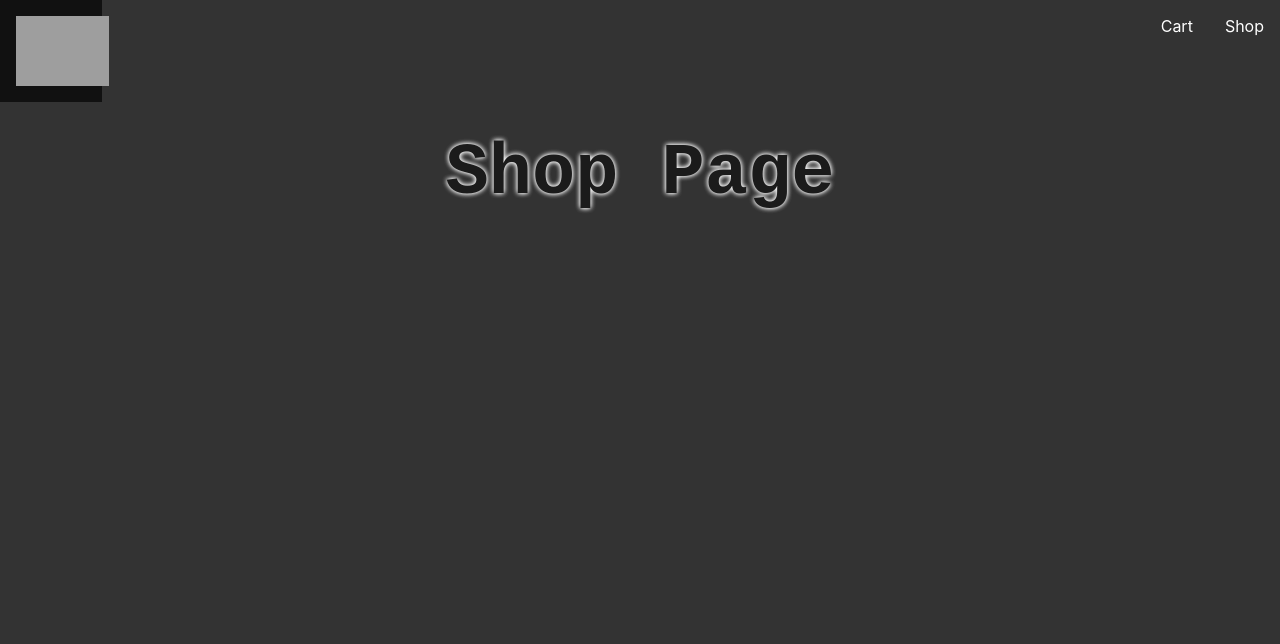
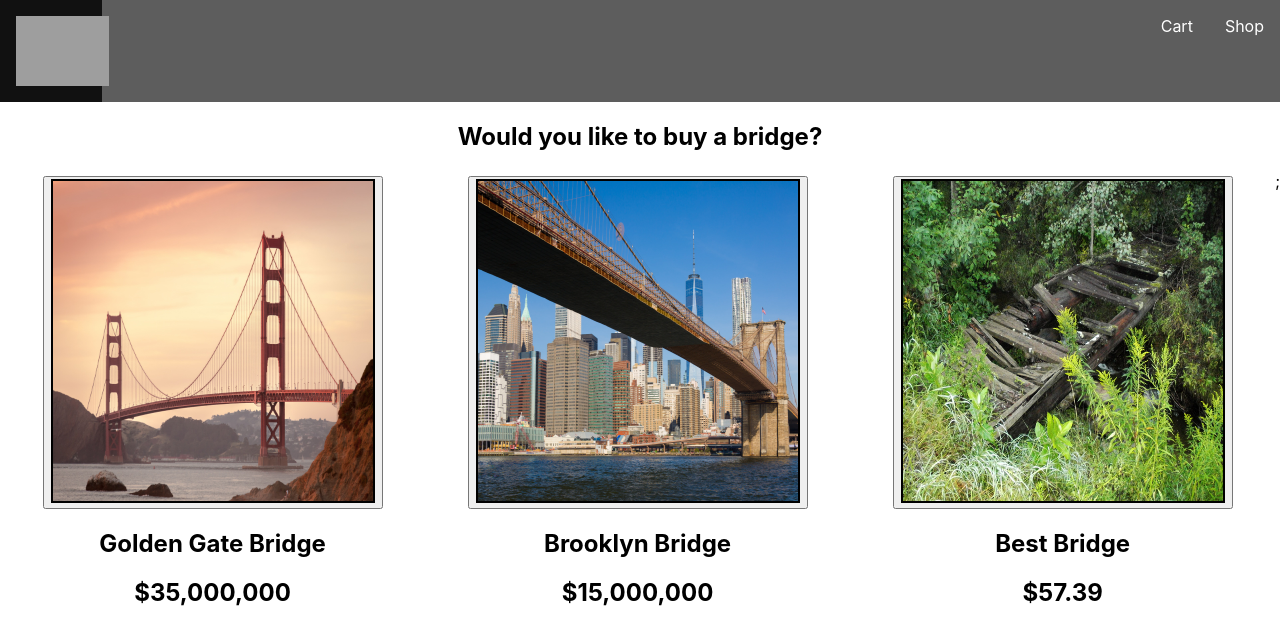
Before and after one commit to TechnicolorPanda/shopping-cart, a React (Create React App) app: page /shop in a window 1280 px wide. Shown: the top 644 px of the page. Built offline with nearby package versions, Linux system fonts and the light colour scheme; grey boxes are pictures that could not be loaded.

Commit message:
creates basic shopping page

```diff
--- a/src/components/Home.js
+++ b/src/components/Home.js
@@ -1,5 +1,6 @@
 import React from 'react';
 import '../styles/home.css';
+import { Link } from 'react-router-dom';
 
 const Home = () => {
 
@@ -10,7 +11,11 @@ const Home = () => {
           Quality Bridges
       </h1>
       <h3>"Every path in life has a bridge ..."</h3>
-      <button>Shop Now</button>
+      <Link to = '/shop'>
+          <button className = 'shop'>
+              Shop Now
+         </button>
+      </Link>
     </div>
   );
 }
--- a/src/components/Shop.js
+++ b/src/components/Shop.js
@@ -1,29 +1,48 @@
 import React, {useState, useEffect} from 'react';
-// import './styles/App.css';
+import '../styles/shop.css';
 import {Link} from 'react-router-dom';
 
 function Shop() {
 
-  useEffect(() => {
-    fetchItemArray();
-  }, []);
+  const items = {
+    item: [
+      {name: 'Golden Gate Bridge',
+      images: './images/golden-gate.jpg',
+      id: 5483,
+      price: '$35,000,000',},
 
-  const [itemArray, setItemArray] = useState([]);
+      {name: 'Brooklyn Bridge',
+      images: './images/brooklyn-bridge.jpg',
+      id: 8675,
+      price: '$15,000,000',},
 
-  const fetchItemArray = async () => {
-    console.log('item list');
+      {name: 'Best Bridge',
+      images: './images/broken-bridge.jpg',
+      id: 5309,
+      price: '$57.39',}
+    ]
+  }
 
+  const selectImage = () => {
+    console.log ('select image');
+    console.log(items);
   }
 
   return (
-    <div>
-      <h1>Shop Page</h1>
-      {itemArray.map(item => (
-          <h2 key = {item.itemid}>
-            <Link to = {`/shop/${item.itemid}`}>{item.name}</Link>
-        </h2>
-      ))}
-  </div>
+    <div className = 'content'>
+      <h2>Would you like to buy a bridge?</h2>
+    <div className = 'row'>
+      {items.item.map((item => (
+        <div className = 'column' key = {item.id}>
+          <button onClick = {selectImage}>
+            <img src = {item.images} alt = {item.name} className = 'item'></img>
+          </button>
+          <h2>{item.name}</h2>
+          <h2>{item.price}</h2>
+        </div>
+      )))};
+    </div>
+    </div>
   );
 }
 
--- a/src/styles/home.css
+++ b/src/styles/home.css
@@ -8,7 +8,7 @@ h1 {
     color: rgb(27, 27, 27);
     text-decoration: none;
     text-decoration-line: none;
-    text-shadow: 0 0 5px white, 0 0 5px whitesmoke;
+    text-shadow: 0 0 6px white, 0 0 6px whitesmoke;
     margin-left: auto;
     margin-right: auto;
     margin-top: 0px;
@@ -39,14 +39,21 @@ h3 {
     border-radius: 0%;
 }
 
-button {
+button.shop {
     position: relative;
     padding: 5px;
     margin-bottom: 3rem;
     margin-top: 20px;
-    width: 10rem;
+    width: 12rem;
     height: 3rem;
     border-radius: 5px;
+    font-family: 'courier new', Garamond, Arial;
+    font-weight: bold;
+    font-size: 1.2rem;
+}
+
+button.shop:hover {
+    background-color:lightgrey;
 }
 
   .background {
@@ -59,4 +66,6 @@ button {
     margin-top: 0px;
     margin-bottom: 0px;
     background-color: #333333;
+    padding-right: 3rem;
+    padding-top: 2rem;
   }
--- a/src/styles/nav.css
+++ b/src/styles/nav.css
@@ -1,6 +1,6 @@
 
   nav {
-    background-color: #333333;
+    background-color: #5d5d5d;
   }
 
   ul {
@@ -8,7 +8,7 @@
     margin: 0;
     padding: 0;
     overflow: hidden;
-    background-color: #333333;
+    background-color: #5d5d5d;
   }
 
   li.logo {
--- /dev/null
+++ b/src/styles/shop.css
@@ -0,0 +1,41 @@
+body {
+    background-color: white;
+}
+
+h1.shop-title {
+    position: relative;
+    text-align: center;
+    line-height: 2;
+    font-family: 'Courier New', garamond, sans-serif;
+    font-size: 48px;
+    color: rgb(27, 27, 27);
+    text-decoration: none;
+    text-decoration-line: none;
+    text-shadow: 0 0 6px white, 0 0 6px whitesmoke;
+    margin-left: auto;
+    margin-right: auto;
+    margin-top: 0px;
+    margin-bottom: 0px;
+    width: 100%;
+    border-style: none;
+    border-width: 2px;
+    border-color: #ccc;
+    border-radius: 0%;
+}
+
+img.item {
+    height: 20rem;
+    max-width: 20rem;
+    border-style: solid;
+    border-color: black;
+    border-width: 2px;
+}
+
+.row {
+    display: flex;
+  }
+
+  .column {
+    flex: 33.33%;
+    padding: 5px;
+  }
```
